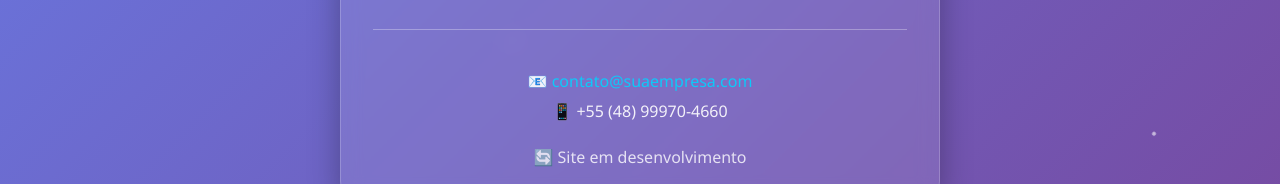
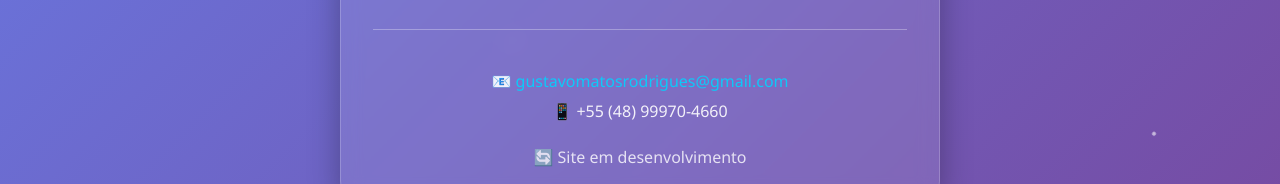
Before and after one commit to gustavomatosrodrigues/gmrservicos, a plain HTML site: page index.html in a window 1280 px wide. Shown: the part 552-736 px from the top of the page. Drawn offline with Linux system fonts and the light colour scheme.

Commit message:
Update index.html

```diff
--- a/index.html
+++ b/index.html
@@ -257,7 +257,7 @@
 
         <div class="contact-info">
             <div class="contact-item">
-                📧 <a href="mailto:gustavomatosrodrigues@gmail.com" class="email-link">contato@suaempresa.com</a>
+                📧 <a href="mailto:gustavomatosrodrigues@gmail.com" class="email-link">gustavomatosrodrigues@gmail.com</a>
             </div>
             <div class="contact-item">
                 📱 +55 (48) 99970-4660
```
